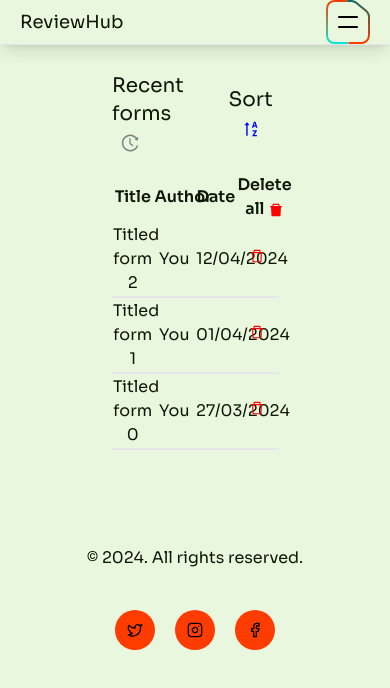
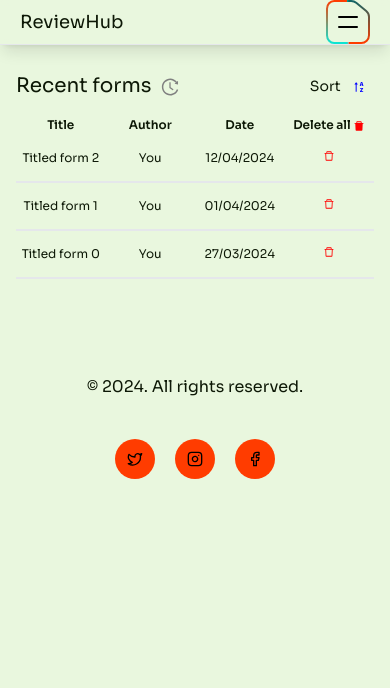
Before and after one commit to Omkar-Potphode/Zidio_Feedback_Collection_System, a React (Vite) app in the folder client/: page /admin/forms-list in a window 390 px wide. Shown: the top 688 px of the page. Built offline with nearby package versions, Linux system fonts and the light colour scheme.

Commit message:
formslist made responsive

```diff
--- a/client/src/pages/admin/Formslist.jsx
+++ b/client/src/pages/admin/Formslist.jsx
@@ -26,19 +26,19 @@ const Formslist = () => {
   {/* list of forms admin has created ....latest at top */}
 
   return (
-    <main className='px-28 py-2' id='formlist'>
+    <main className='px-4 sm:px-28 py-2' id='formlist'>
 
       <div className='flex justify-between text-xl my-4'>
         <div>
           <p className='inline-block'>Recent forms</p>
           <AiOutlineHistory color='grey' className='inline-block mx-2' />
         </div>
-        <button>Sort <AiOutlineSortDescending color='blue' className='inline-block mx-2' /></button>
+        <button className='text-sm sm:text-base'>Sort <AiOutlineSortDescending color='blue' className='inline-block mx-2' /></button>
       </div>
 
       <table className="table-fixed w-[100%]">
         <thead>
-          <tr className=''>
+          <tr className='text-xs sm:text-base'>
             <th className='w-1/4'>Title</th>
             <th className='w-1/4'>Author</th>
             <th className='w-1/4'>Date</th>
@@ -48,7 +48,7 @@ const Formslist = () => {
         <tbody>
           {
             works.map((work, i) => (
-              <tr key={i} className='text-center h-12 border-b-2'>
+              <tr key={i} className='text-center text-xs sm:text-base h-12 border-b-2'>
                 <td>
                   <Link to={`/admin/form/${i}`}>{work.title}</Link>
                 </td>
```
